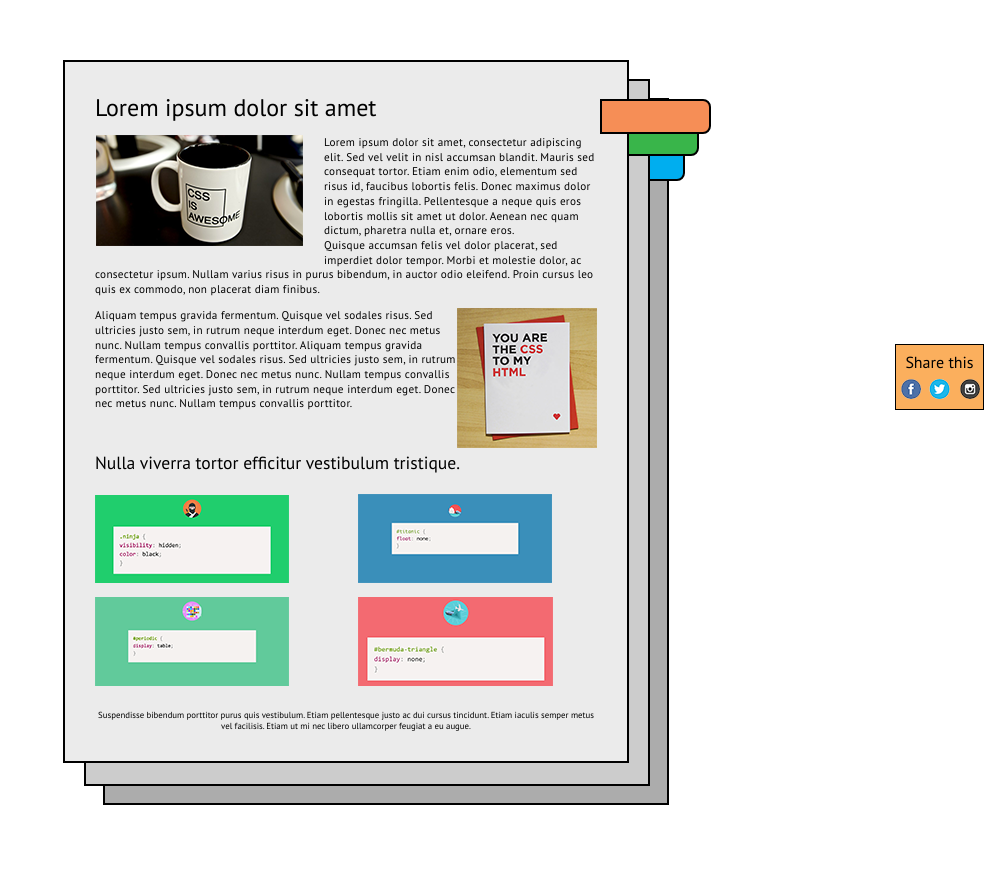
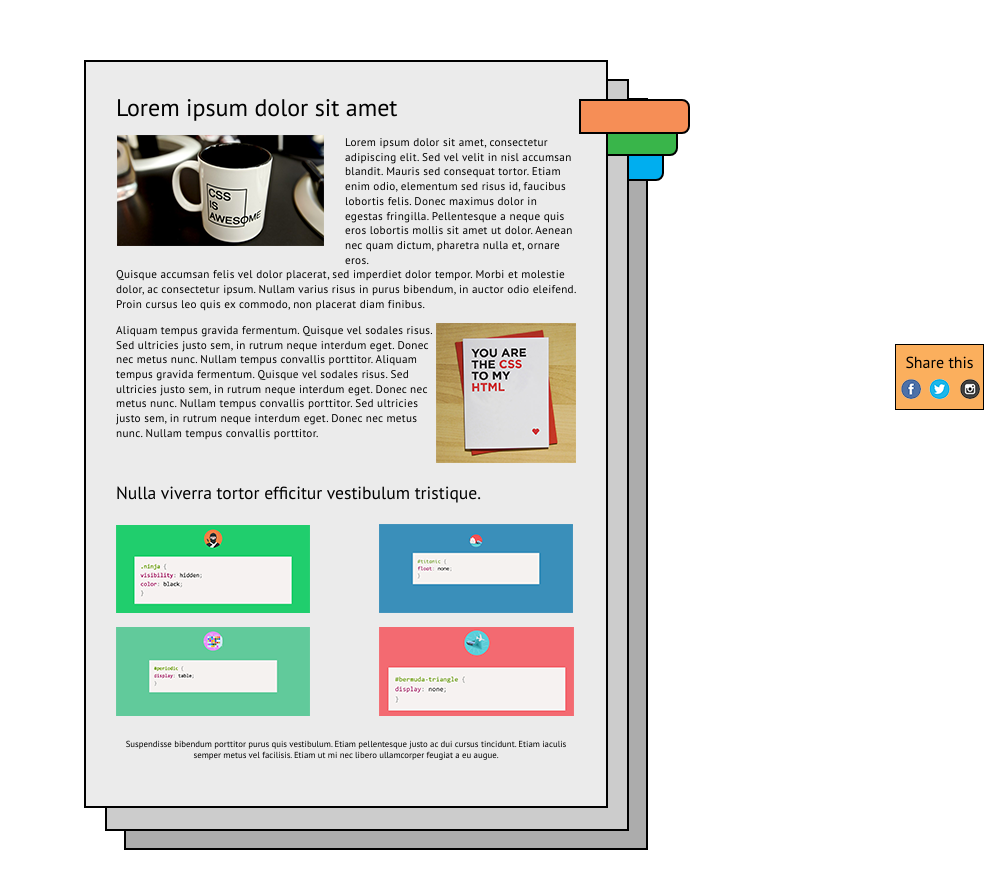
Before and after one commit to selenasunny/positioning_and_floats, a plain HTML site: page index.html in a window 1280 px wide. Shown: the part 140-1028 px from the top of the page, without its empty margins (296-1280 px from the left). Drawn offline with Linux system fonts and the light colour scheme.

Commit message:
positioning_and_floats:change pages width

```diff
--- a/css/style.css
+++ b/css/style.css
@@ -6,8 +6,8 @@ body {
 }
 
 .main {
-	width: 562px;
-	margin: 200px auto;
+	width: 520px;
+	margin: 200px auto 0;
 	position: relative;
 }
 /*pages and bookmarks*/
@@ -124,6 +124,7 @@ h1 {
 .footer p {
 	font-size: 0.55rem;
 	text-align: center;
+	margin-bottom:46px;
 }
 
 /*static block*/
```
